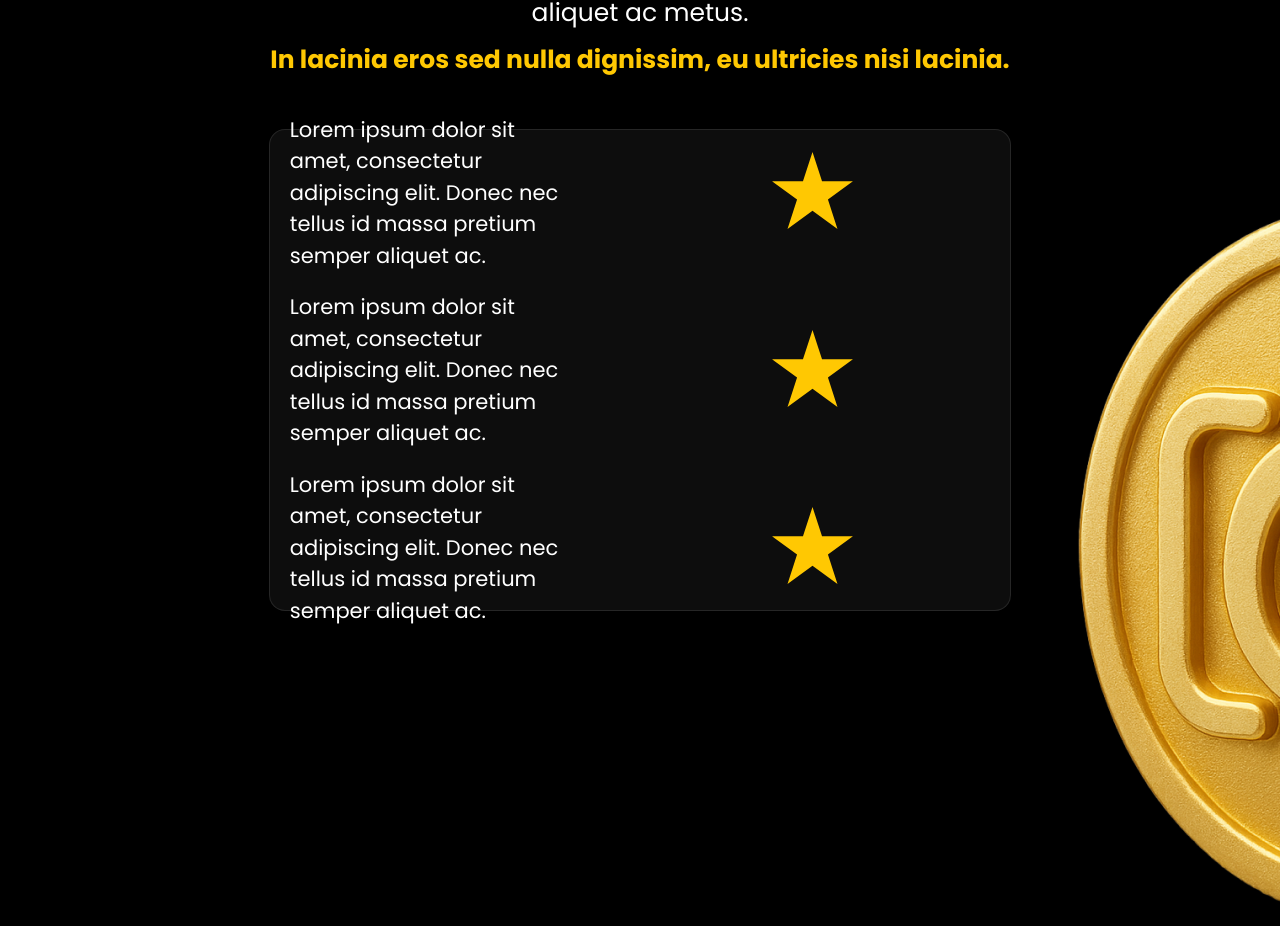
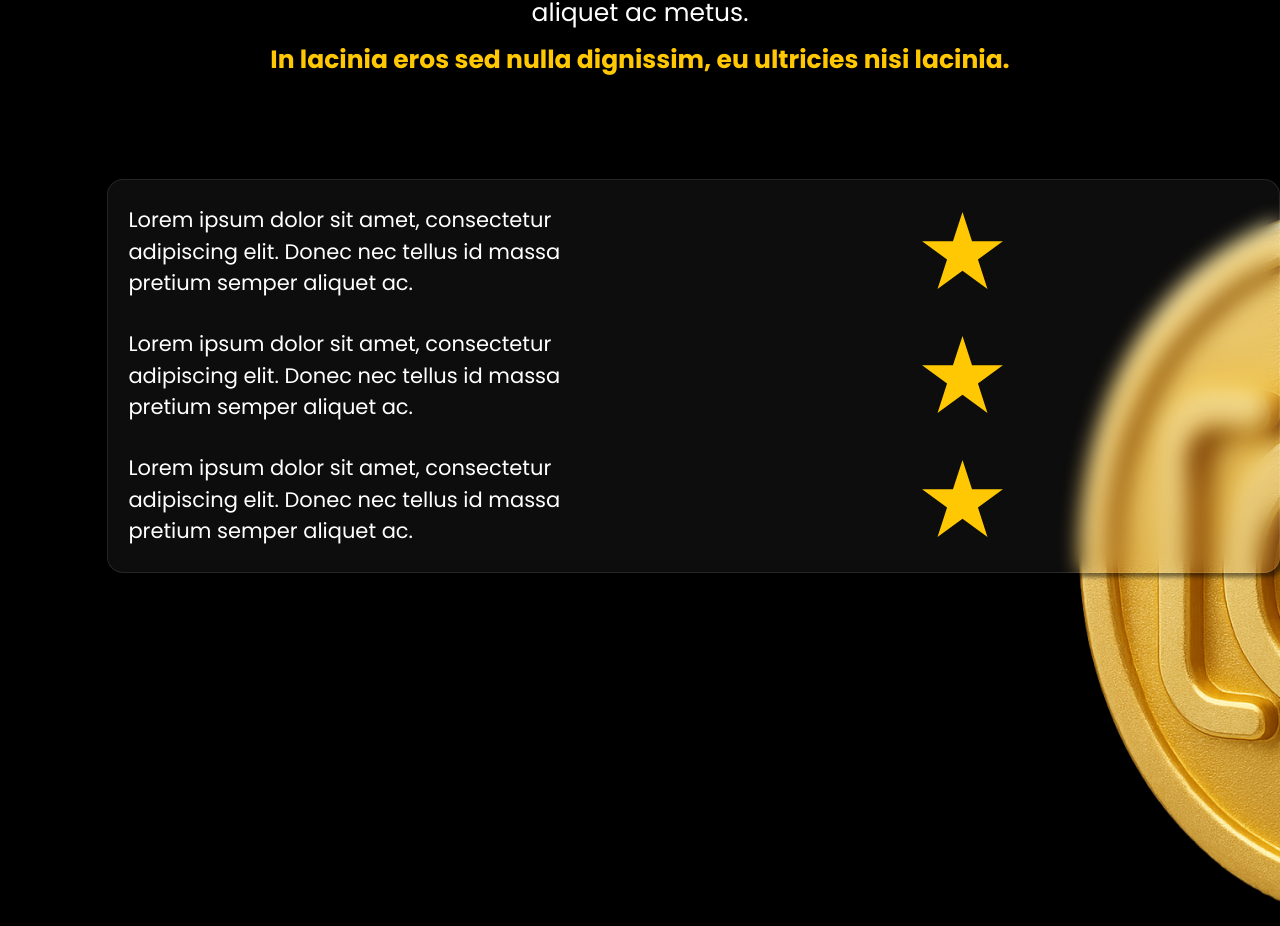
Before and after one commit to Film-Lab-landing-pages/ceos-lp, a Next.js app: page / in a window 1280 px wide. Shown: the part 2480-3406 px from the top of the page. Built offline with nearby package versions, Linux system fonts and the light colour scheme.

Commit message:
fixing some styles on A Solucao section

```diff
--- a/src/sections/ASolucao/index.tsx
+++ b/src/sections/ASolucao/index.tsx
@@ -26,6 +26,7 @@ const ASolucao = () => {
           </S.SubtitleSpan>
         </S.SubtitleWrapper>
 
+        <S.CardWrapper>
           <S.PositionedCard as={Card}>
             <S.CardContent>
               {solutions.map((text, index) => (
@@ -43,6 +44,7 @@ const ASolucao = () => {
               ))}
             </S.CardContent>
           </S.PositionedCard>
+        </S.CardWrapper>
       </S.FlexContainer>
     </S.ASolucaoContainer>
   )
--- a/src/sections/ASolucao/styles.ts
+++ b/src/sections/ASolucao/styles.ts
@@ -46,9 +46,16 @@ export const SubtitleSpan = styled.span`
   max-width: 1600px;
 `
 
+// Novo container apenas para alinhar o Card à esquerda
+export const CardWrapper = styled.div`
+  width: 100%;
+  display: flex;
+  justify-content: flex-start;
+  margin-top: 5rem;
+  padding-left: 8.39%;
+`
+
 export const PositionedCard = styled.div`
-  width: 58%;
-  height: 58%;
   display: flex;
   align-items: center;
   justify-content: center;
```
Lines whose indentation alone changed are shown as unchanged.
